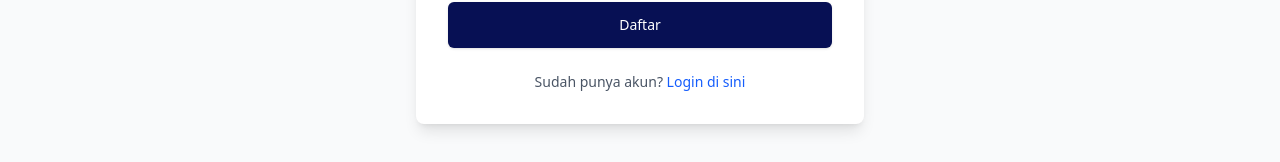
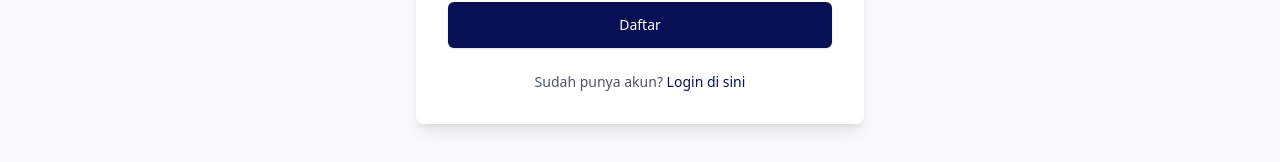
Before and after one commit to adiiwiraa/turulab, a React (Vite) app in the folder turulab-app/: page /register in a window 1280 px wide. Shown: the part 628-790 px from the top of the page. Built offline with nearby package versions, Linux system fonts and the light colour scheme; no server answers.

Commit message:
Update: updated formatting

```diff
--- a/turulab-app/src/pages/LandingPage.jsx
+++ b/turulab-app/src/pages/LandingPage.jsx
@@ -1,7 +1,6 @@
 import React from "react";
 import { Link } from "react-router-dom";
 import HeroBackround from "../assets/images/hero-bg2.jpg";
-// import HeroShape from '../assets/images/hero-shape.svg';
 
 const LandingPage = () => {
   return (
@@ -204,8 +203,6 @@ const LandingPage = () => {
         <div className="bg-white container mx-auto flex px-5 md:flex-row flex-col items-center py-12">
           <div className="container mx-auto flex px-5 md:flex-row flex-col-reverse items-center">
             <div className="lg:max-w-lg lg:w-full md:w-1/2 w-5/6 mb-10 md:mb-0 md:pr-10 lg:pr-0">
-              {/* Ganti div ini dengan gambar/ilustrasi Anda */}
-              {/* Anda bisa mencari ilustrasi "Random Forest algorithm" atau "Decision Tree Ensemble" */}
               <div className="bg-gray-100 h-80 rounded-lg flex items-center justify-center border border-gray-200">
                 <img
                   src="https://uploads-ssl.webflow.com/61af164800e38cf1b6c60b55/64c0c20d61bda9e68f630468_Random%20forest.webp"
--- a/turulab-app/src/pages/RegisterPage.jsx
+++ b/turulab-app/src/pages/RegisterPage.jsx
@@ -130,7 +130,7 @@ const RegisterPage = () => {
           Sudah punya akun?{" "}
           <Link
             to="/login"
-            className="font-medium text-blue-600 hover:text-blue-500"
+            className="font-medium text-primary hover:text-blue-500"
           >
             Login di sini
           </Link>
--- a/turulab-app/src/pages/admin/UserHistoryPage.jsx
+++ b/turulab-app/src/pages/admin/UserHistoryPage.jsx
@@ -1,6 +1,6 @@
 import React, { useState, useEffect } from "react";
-import { supabase } from "../../lib/supabaseClient"; // Pastikan path ini benar
-import ConfirmationModal from "../../components/ConfirmationModal"; // Pastikan path ini benar
+import { supabase } from "../../lib/supabaseClient";
+import ConfirmationModal from "../../components/ConfirmationModal";
 import toast from "react-hot-toast";
 
 const UserHistoryPage = () => {
--- a/turulab-app/src/pages/user/UserDashboard.jsx
+++ b/turulab-app/src/pages/user/UserDashboard.jsx
@@ -101,7 +101,7 @@ const UserDashboard = () => {
               <img src={DartImg} alt="" className="h-20" />
             </div>
             <div>
-              <p className="text-lg font-bold text-primary">Accuracy 88%</p>
+              <p className="text-lg font-bold text-primary">Accuracy 96%</p>
               <p className="text-gray-600 mt-2 text-sm">
                 <span className="text-green-700 font-semibold">
                   Ability to identify
```
Also changed, not shown: turulab-app/src/assets/images/hero-bg2.jpg.
